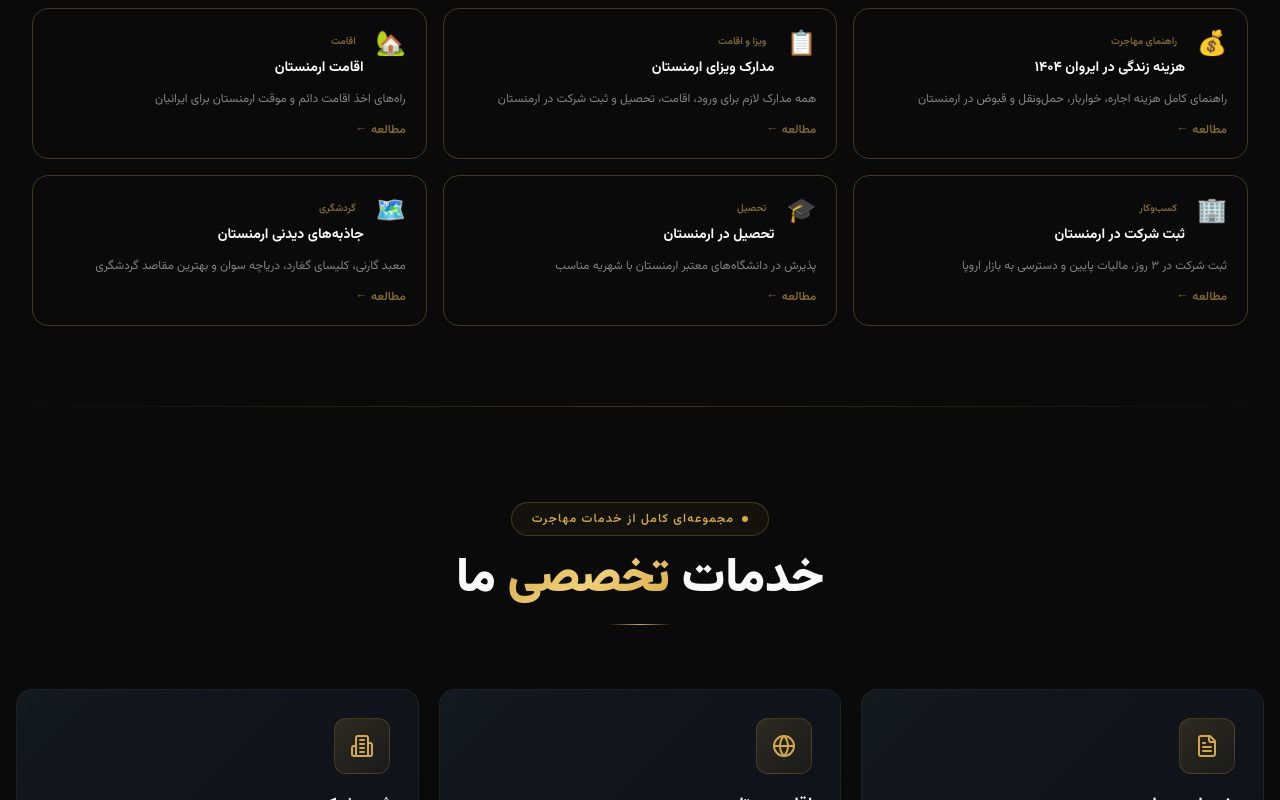
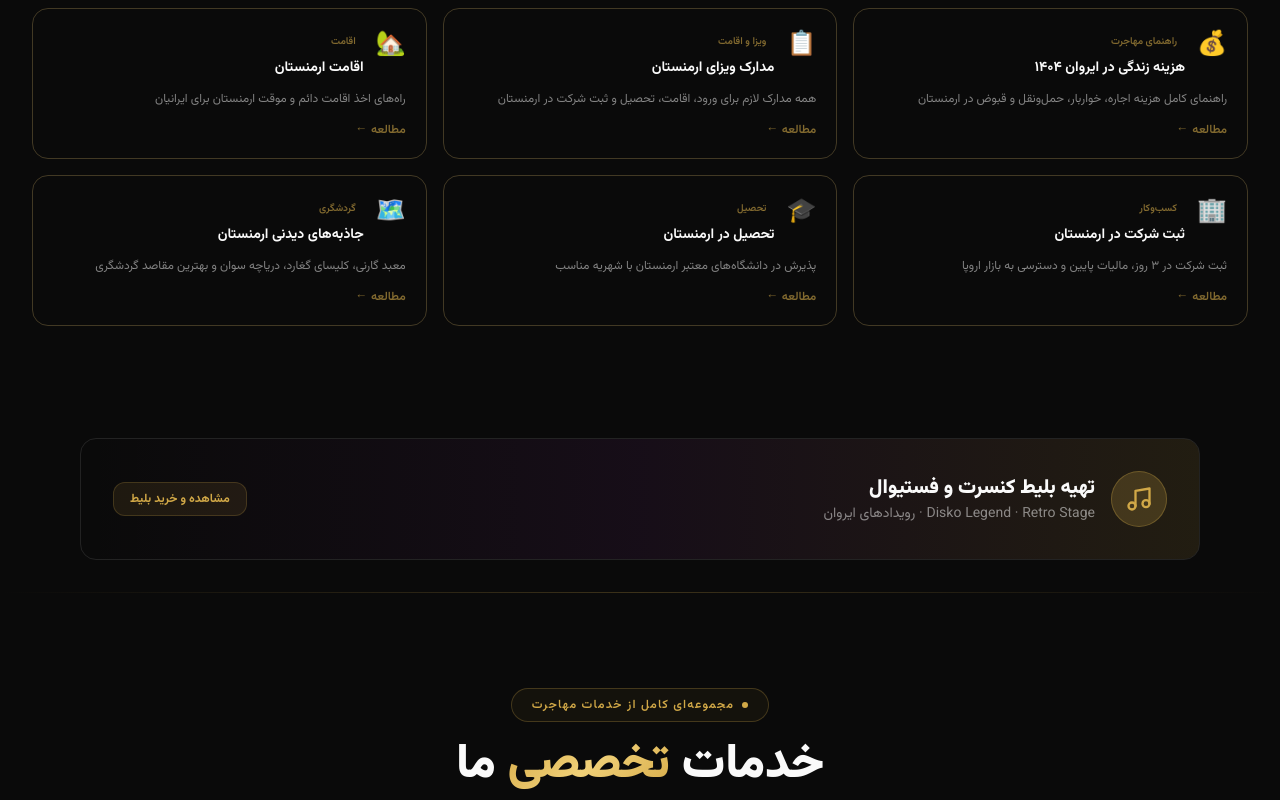
Before and after one commit to Mosirezaei/Caspian, a Next.js app: page / in a window 1280 px wide. Shown: the part 1020-1820 px from the top of the page. Built offline with nearby package versions, Linux system fonts and the light colour scheme.

Commit message:
feat(home): add Retro Stage / Disko Legend concert ticket banner to homepage

```diff
--- a/src/views/Home.jsx
+++ b/src/views/Home.jsx
@@ -11,6 +11,8 @@ import ContactFormSection from '@/components/home/ContactFormSection';
 import ContactFooter from '@/components/home/ContactFooter';
 import WhatsAppButton from '@/components/home/WhatsAppButton';
 import ArticlesSection from '@/components/home/ArticlesSection';
+import Link from 'next/link';
+import { Music } from 'lucide-react';
 
 function HomeContent() {
   const { t } = useLang();
@@ -24,6 +26,31 @@ function HomeContent() {
         <HeroSection />
 
         <ArticlesSection />
+
+        {/* Retro Stage / Disko Legend Banner */}
+        <section className="max-w-6xl mx-auto px-4 py-8">
+          <Link href="/retro"
+            className="group relative block overflow-hidden rounded-2xl border border-white/10 hover:border-primary/40 transition-all duration-500">
+            <div className="absolute inset-0 bg-gradient-to-l from-primary/20 via-fuchsia-500/10 to-transparent opacity-60 group-hover:opacity-100 transition-opacity" />
+            <div className="relative flex items-center justify-between p-6 sm:p-8" dir="rtl">
+              <div className="flex items-center gap-4">
+                <div className="w-14 h-14 rounded-full bg-primary/20 border border-primary/30 flex items-center justify-center group-hover:scale-110 transition-transform">
+                  <Music className="w-7 h-7 text-primary" />
+                </div>
+                <div>
+                  <h3 className="text-lg sm:text-xl font-black text-foreground group-hover:text-primary transition-colors">
+                    تهیه بلیط کنسرت و فستیوال
+                  </h3>
+                  <p className="text-sm text-foreground/50 mt-0.5">Disko Legend · Retro Stage · رویدادهای ایروان</p>
+                </div>
+              </div>
+              <div className="hidden sm:flex items-center gap-2 bg-primary/10 border border-primary/20 px-4 py-2 rounded-xl">
+                <span className="text-xs font-bold text-primary">مشاهده و خرید بلیط</span>
+              </div>
+            </div>
+          </Link>
+        </section>
+
         <ServicesSection />
         <AboutSection />
         <WhySection />
```
